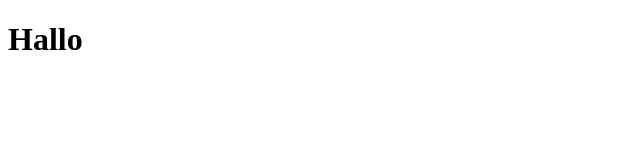
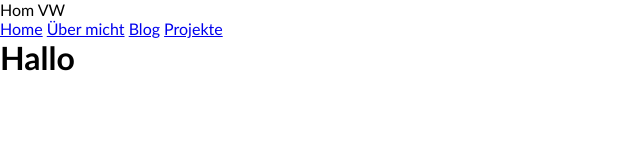
Before and after one commit to Jakob-Ws/My-Website, a plain HTML site: page index.html in a window 1280 px wide. Shown: the whole page, without its empty margins (0-640 px from the left). Drawn offline with Linux system fonts and the light colour scheme.

Commit message:
Update index.html

```diff
--- a/index.html
+++ b/index.html
@@ -4,8 +4,18 @@
     <meta charset="utf-8"> <!-- Kodierung-->
     <meta name="viewport" content="width=device-width, initial-scale=1.0, user-scalable=yes"> <!--Skalierung für andere Geräte Handy usw. -->
     <title>Hom VW</title>
+    <link rel="stylesheet" href="style.css">
   </head>
   <body><!--Das wird angezeigt-->
+    <nav>
+      <div class="logo">Hom VW</div>
+      <div class="nav-items">
+        <a href="#">Home</a>
+        <a href="#">Über micht</a>
+        <a href="#">Blog</a>
+        <a href="#">Projekte</a>
+      </div>
+    </nav>
     <h1>Hallo</h1>
 
   </body>
```
